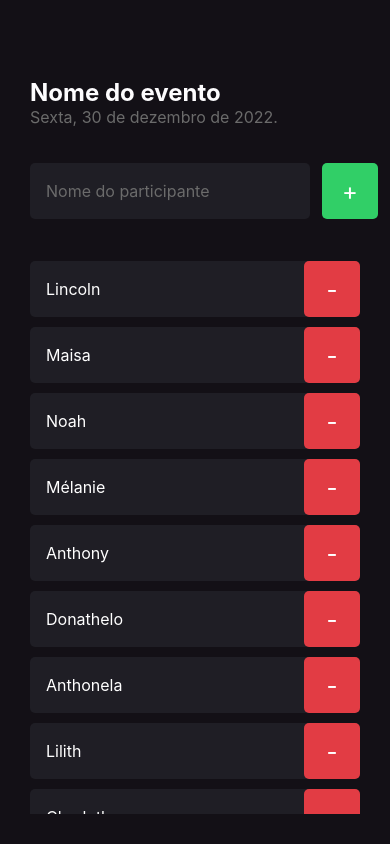
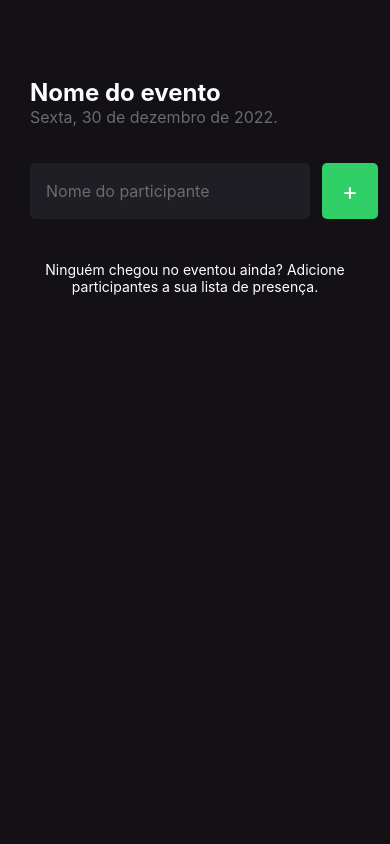
Before and after one commit to Ruteski/ImHere, a React Native app: screen / in a window 390 px wide. Built offline with nearby package versions, Linux system fonts and the light colour scheme.

Commit message:
salvando os participantes no state

```diff
--- a/src/screens/Home/index.tsx
+++ b/src/screens/Home/index.tsx
@@ -1,17 +1,23 @@
+import {useState} from "react";
+
 import {Text, View, TextInput, TouchableOpacity, FlatList, Alert} from "react-native";
 
 import {Participant} from "../../components/Participant";
-
 import {styles} from "./styles";
 
 export default function Home(){
-   const participants = ['Lincoln', 'Maisa', 'Noah', 'Mélanie', 'Anthony', 'Donathelo', 'Anthonela', 'Lilith',
-      'Charlothe', 'Goku', 'Goha', 'Picollo'];
+   const [participants, setParticipants] = useState<string[]>([]);
+   const [participantName, setParticipantName] = useState('');
 
    const handleParticipantAdd = () => {
-      if (participants.includes('Lincoln')){
+      if (participants.includes(participantName)){
+         setParticipantName('');
          return Alert.alert('Participante existe', 'Já existe um participante na lista com esse nome.')
       }
+
+      //setParticipants(prevState => [...prevState, 'lincoln']);
+      setParticipants([...participants, participantName]);
+      setParticipantName('');
    }
 
    const handleParticipantRemove = (name: string = "") => {
@@ -42,6 +48,8 @@ export default function Home(){
                style={styles.input}
                placeholder="Nome do participante"
                placeholderTextColor="#6b6b6b"
+               onChangeText={setParticipantName}
+               value={participantName}
             />
 
             <TouchableOpacity
```
